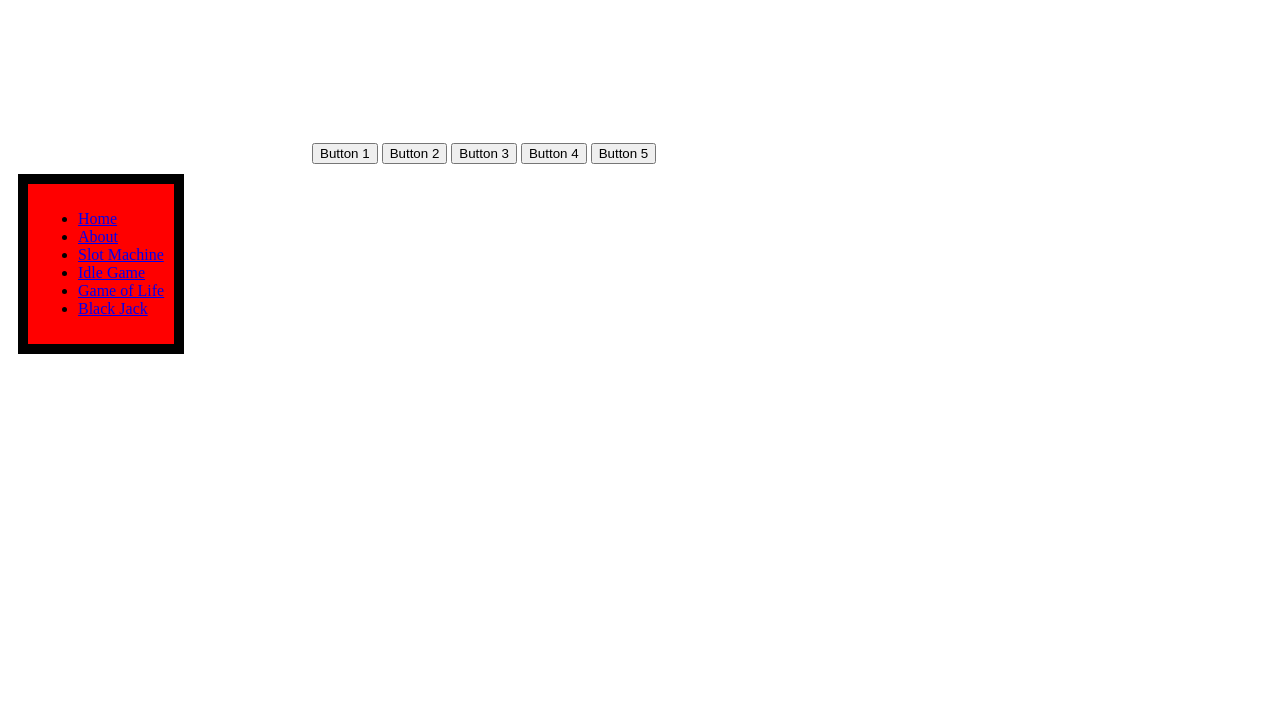
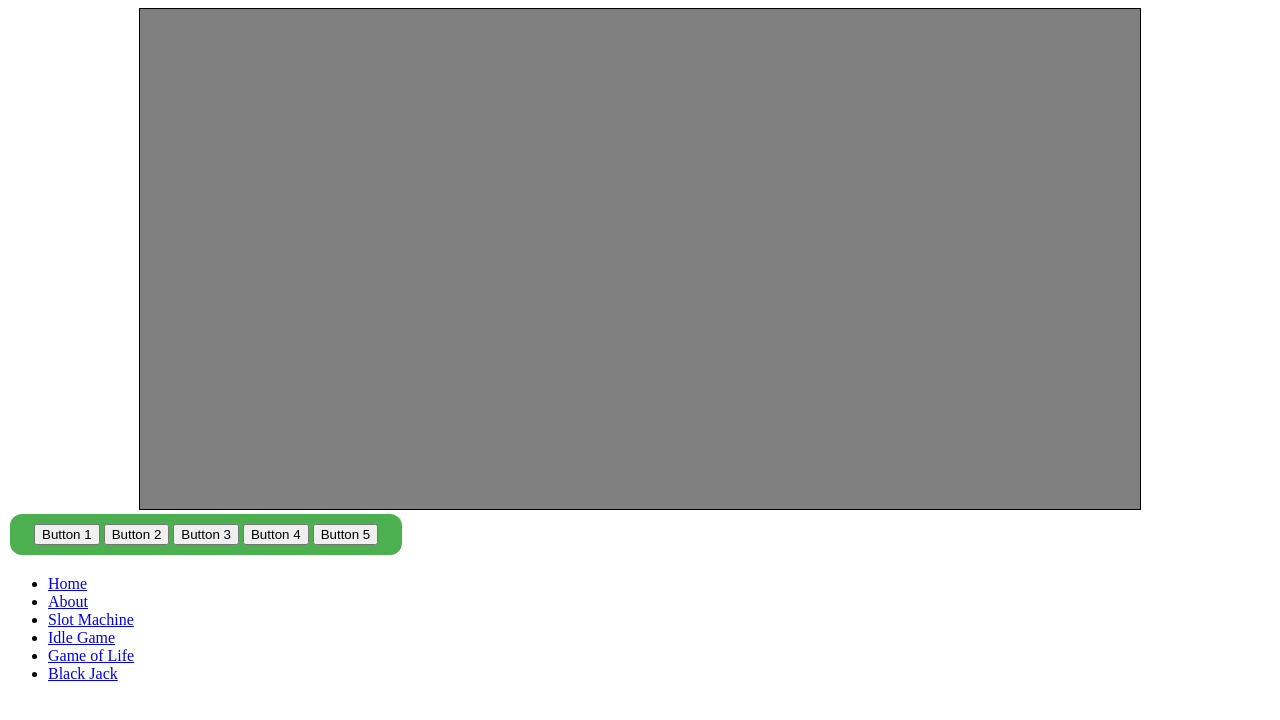
Before and after one commit to YaBoiHunta/Portfolitesting, a plain HTML site: page Html/IdleGame.html in a window 1280 px wide. Drawn offline with Linux system fonts and the light colour scheme.

Commit message:
Update IdleGame.html and README.md

```diff
--- /dev/null
+++ b/Css/IdleGame.css
@@ -0,0 +1,32 @@
+/*  Setup the outside of the games canvas html element border. */
+
+#idleGameCanvas {
+    border: 1px solid black;
+    margin: 0 auto;
+    width: 1000px;
+    height: 500px;
+    background-color: gray;
+
+
+}
+
+.game-container {
+    display: flex;
+    flex-direction: column;
+    align-items: center;
+}
+
+
+#idleGameButtons {
+    background-color: #4CAF50; /* for example */
+    border: none;
+    color: white;
+    text-align: center;
+    text-decoration: none;
+    display: inline-block;
+    font-size: 16px;
+    margin: 4px 2px;
+    cursor: pointer;
+    border-radius: 12px;
+    padding: 10px 24px;
+}
--- a/Html/IdleGame.html
+++ b/Html/IdleGame.html
@@ -5,18 +5,22 @@
     <meta name="viewport" content="width=device-width, initial-scale=1.0">
 
     <title> Hunters idle game </title>
-    <link rel="stylesheet" href="/Css/style.css">
+    <link rel="stylesheet" href="/Css/IdleGame.css">
 
 </head>
 <body>
-    <canvas>
-
+    <div class="game-container">
+    <canvas id="idleGameCanvas" width="800" height="600">
+    </div>
     </canvas>
+    <div id="idleGameButtons">
     <button type="submit" id="button1" onclick="buttonClicked(1)">Button 1</button>
     <button type="submit" id="button2" onclick="buttonClicked(2)">Button 2</button>
     <button type="submit" id="button3" onclick="buttonClicked(3)">Button 3</button>
     <button type="submit" id="button4" onclick="buttonClicked(4)">Button 4</button>
     <button type="submit" id="button5" onclick="buttonClicked(5)">Button 5</button>
+    </div>
+
 <br>
 <nav id="Navbar">
     <ul>
```
Also changed, not shown: js/Idlegame.js (added), 1 other file.
